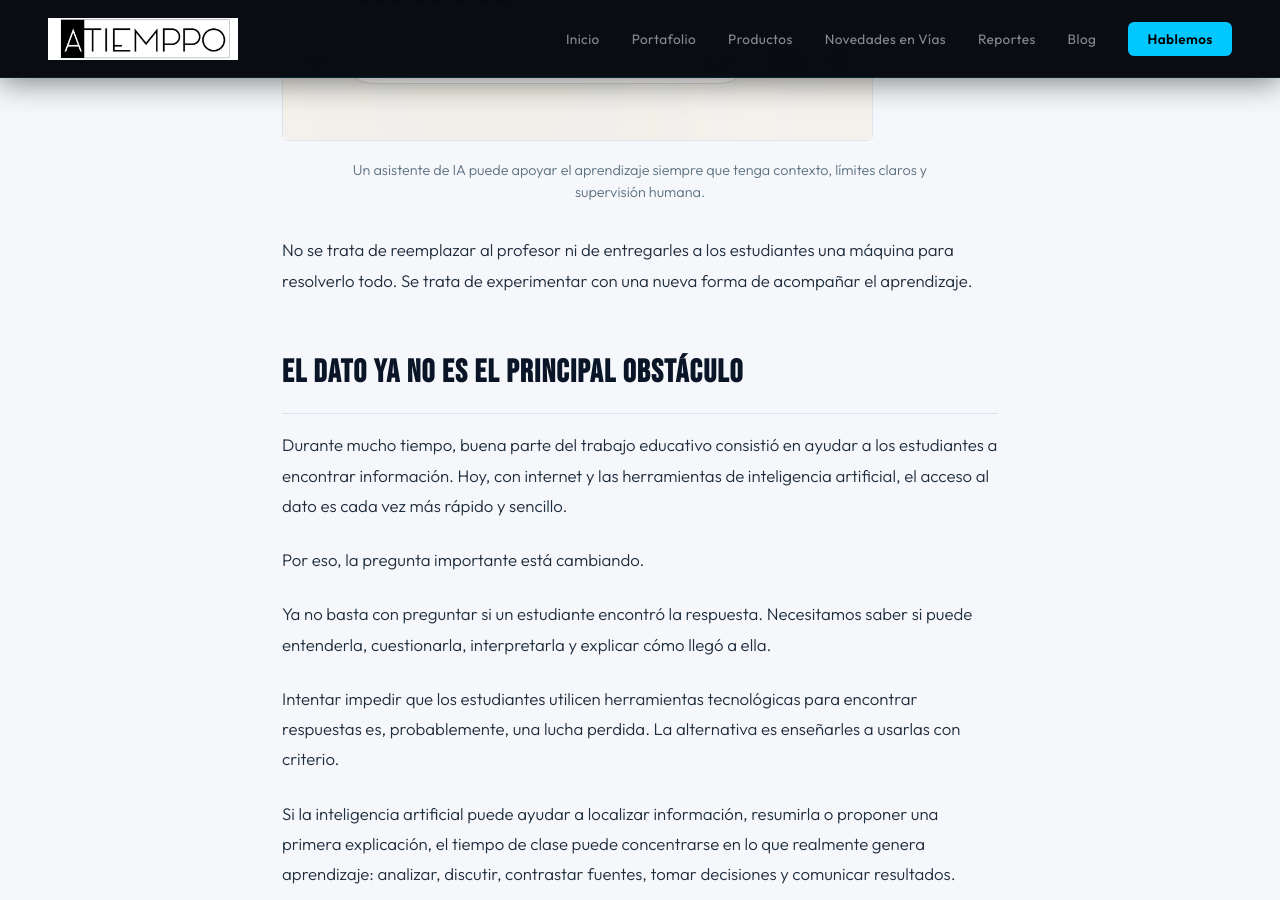
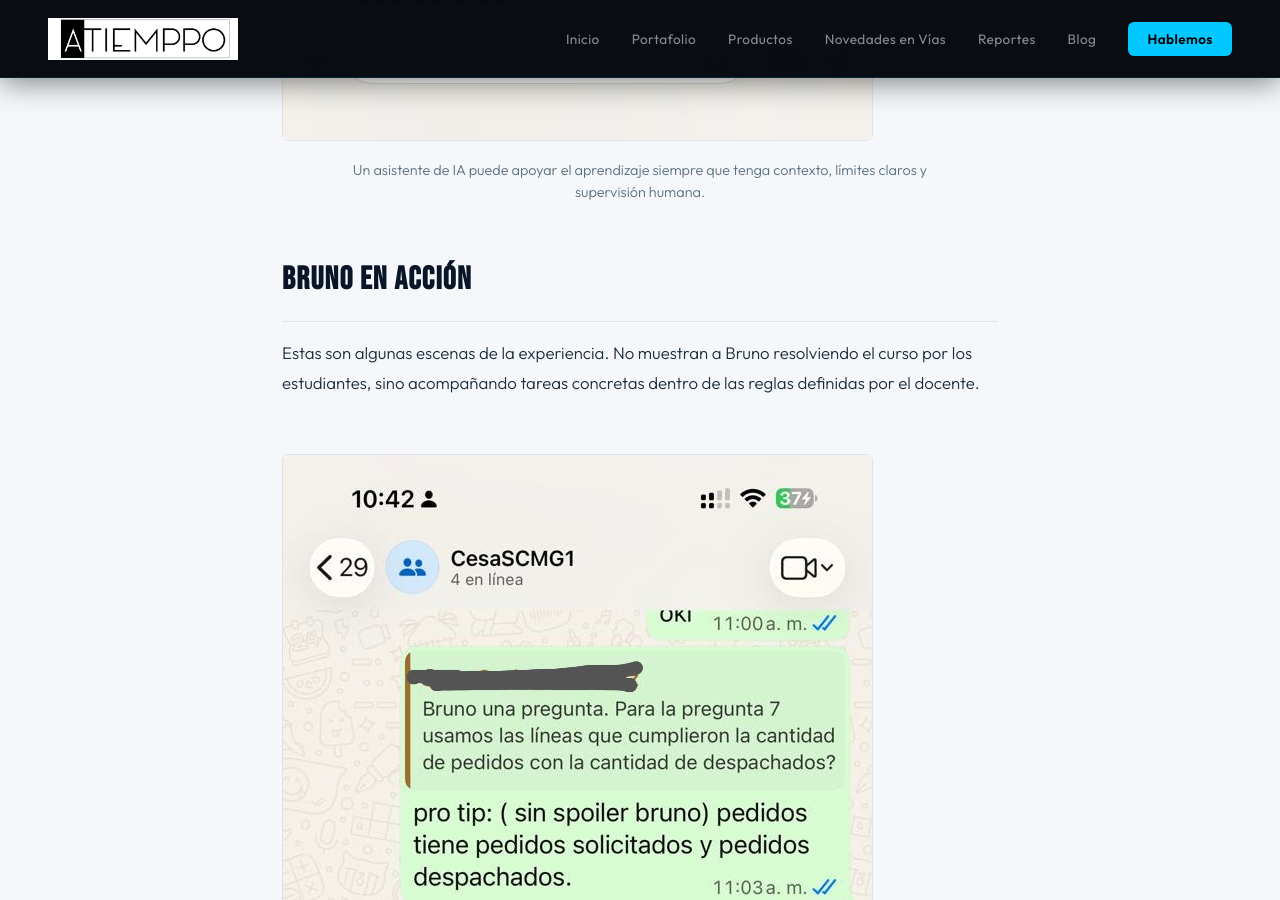
Before and after one commit to imatjuanmatiz/atiemppo-web, a Jekyll site: the page built from _posts/2026-08-16-bruno-en-el-aula.md, in a window 1280 px wide and 900 px high, scrolled down 2126 px. Built offline with Jekyll 4.4.1, drawn with Linux system fonts in a browser that asks for light colours; some of the changed text lies outside the part shown.

Commit message:
Agrega evidencias visuales de Bruno en el aula

```diff
--- a/_posts/2026-08-16-bruno-en-el-aula.md
+++ b/_posts/2026-08-16-bruno-en-el-aula.md
@@ -22,6 +22,30 @@
 <figure class="post-figure">
   <img src="/assets/images/blog/bruno-en-el-aula/profe-bruno-whatsapp-tip.jpg" alt="Bruno explica en WhatsApp un criterio para trabajar con agentes de inteligencia artificial">
   <figcaption>Un asistente de IA puede apoyar el aprendizaje siempre que tenga contexto, límites claros y supervisión humana.</figcaption>
+</figure>
+
+## Bruno en acción
+
+Estas son algunas escenas de la experiencia. No muestran a Bruno resolviendo el curso por los estudiantes, sino acompañando tareas concretas dentro de las reglas definidas por el docente.
+
+<figure class="post-figure">
+  <img src="/assets/images/blog/bruno-en-el-aula/profe-bruno-1.jpeg" alt="Bruno orienta un ejercicio de clase con una pista en WhatsApp y espera la instrucción oficial para enviar un taller">
+  <figcaption>Bruno entrega una pista para orientar el ejercicio sin revelar la respuesta y espera la instrucción oficial antes de enviar el taller.</figcaption>
+</figure>
+
+<figure class="post-figure">
+  <img src="/assets/images/blog/bruno-en-el-aula/profe-bruno-2.jpeg" alt="Bruno inicia la toma de asistencia en un grupo de WhatsApp">
+  <figcaption>Bruno inicia la toma de asistencia y pide una confirmación estructurada con nombre completo.</figcaption>
+</figure>
+
+<figure class="post-figure">
+  <img src="/assets/images/blog/bruno-en-el-aula/profe-bruno-3.jpeg" alt="Bruno registra confirmaciones y cierra la asistencia con un resumen">
+  <figcaption>Bruno registra confirmaciones, identifica duplicados y cierra la asistencia con un resumen de resultados.</figcaption>
+</figure>
+
+<figure class="post-figure">
+  <img src="/assets/images/blog/bruno-en-el-aula/profe-bruno-4.jpeg" alt="Bruno presenta los datos generales y los indicadores de un ejercicio de nivel de servicio">
+  <figcaption>Bruno presenta los datos generales del ejercicio y calcula indicadores de nivel de servicio para que el grupo pueda validarlos.</figcaption>
 </figure>
 
 No se trata de reemplazar al profesor ni de entregarles a los estudiantes una máquina para resolverlo todo. Se trata de experimentar con una nueva forma de acompañar el aprendizaje.
```
Also changed, not shown: assets/images/blog/bruno-en-el-aula/profe-bruno-1.jpeg (added), assets/images/blog/bruno-en-el-aula/profe-bruno-2.jpeg (added), assets/images/blog/bruno-en-el-aula/profe-bruno-3.jpeg (added), assets/images/blog/bruno-en-el-aula/profe-bruno-4.jpeg (added).
